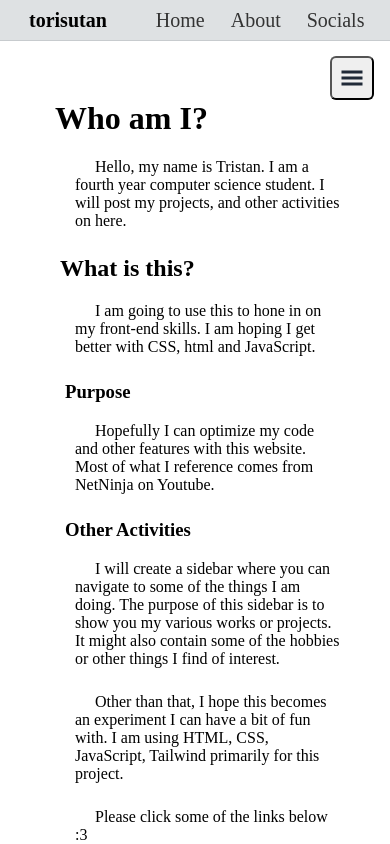
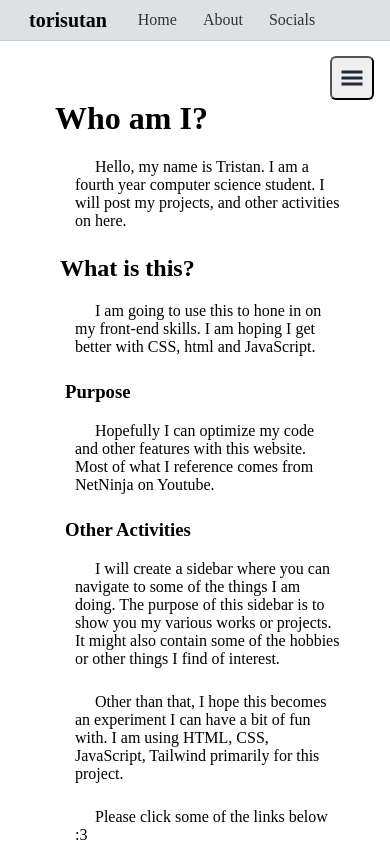
Before and after one commit to torisutansan02/torisutansan, a Next.js app: page / in a window 390 px wide. Shown: the top 844 px of the page. Built offline with nearby package versions, Linux system fonts and the light colour scheme; a web font is replaced by a local one.

Commit message:
Naking my website more mobile friendly

```diff
--- a/styles/Home.module.css
+++ b/styles/Home.module.css
@@ -179,8 +179,10 @@
   }
 
   .navbar .links {
-    padding: 0.1rem 1.5rem;
+    font-size: 16px;
+    padding: 6px 6px;
     display: flex;
+    align-items: center;
     gap: 1.5rem;
     margin-right: auto;
   }
```
